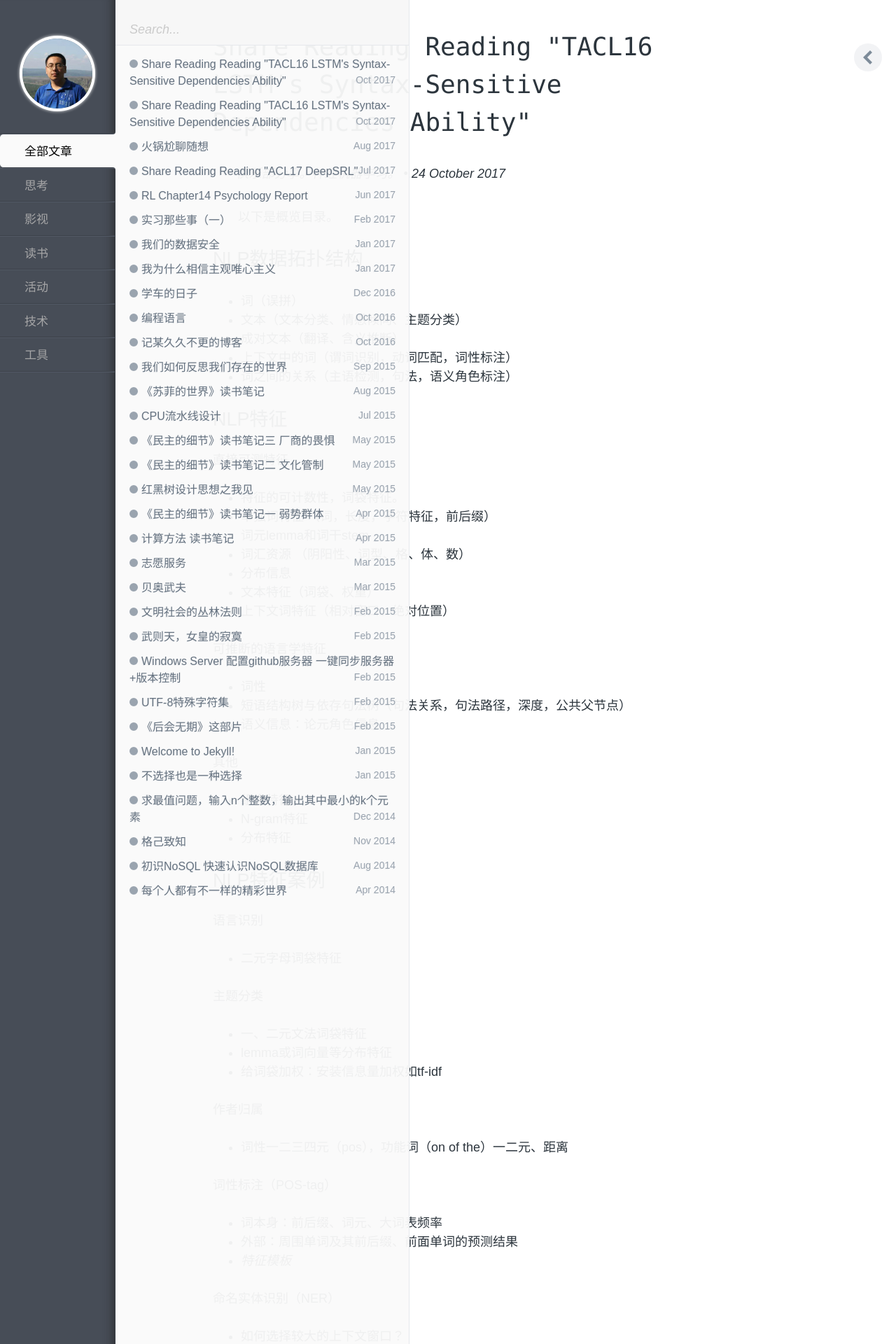
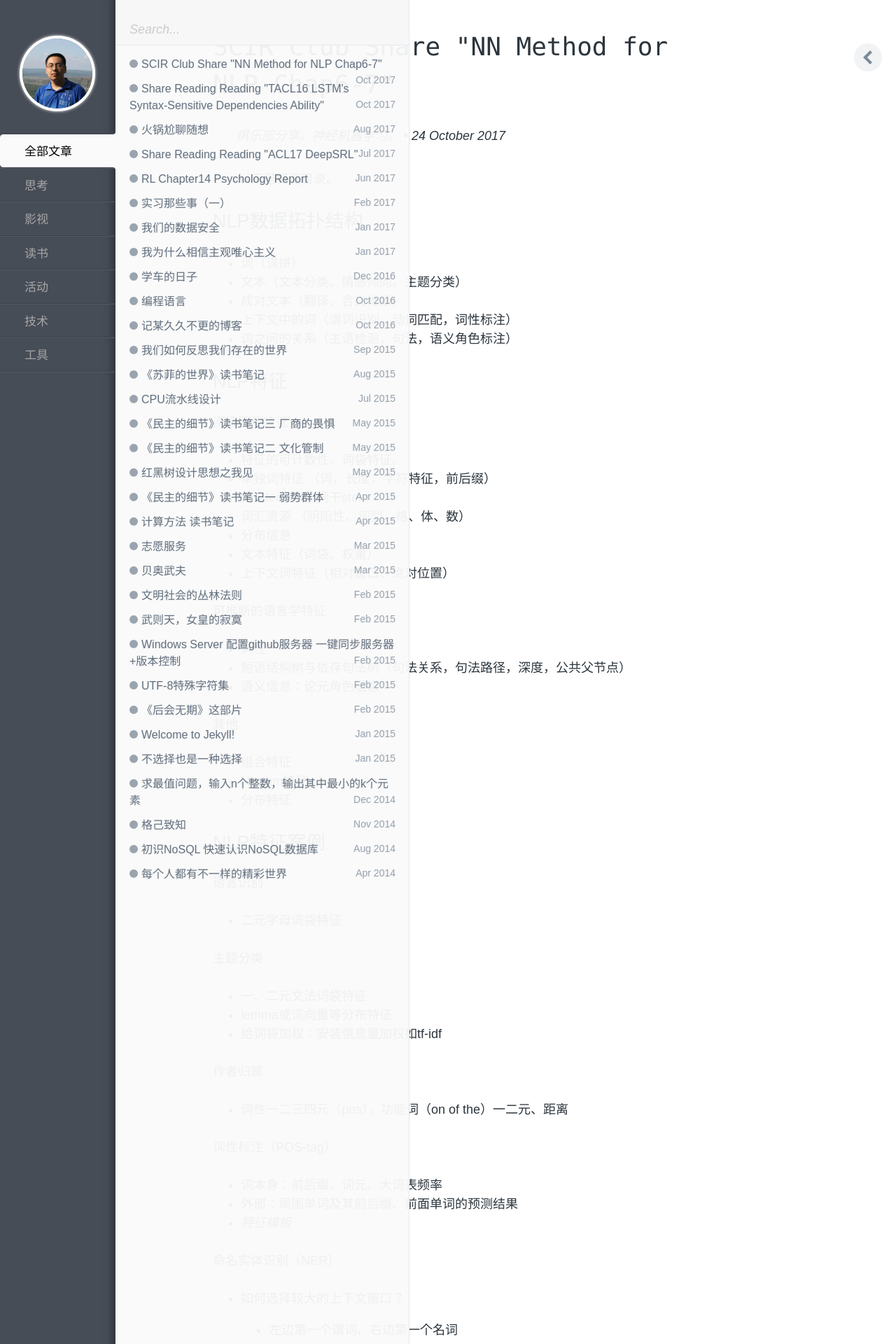
Before and after one commit to liu946/liu946.github.io, a Jekyll site: the page built from _posts/2017-10-24-NN-Methods-for-NLP-chap6-7.md, in a window 1280 px wide. Shown: the top 1920 px of the page at 70% size. Built offline with Jekyll 4.4.1, drawn with Linux system fonts in a browser that asks for light colours; comment, search, counter and statistics services are not loaded.

Commit message:
name changed

```diff
--- a/_posts/2017-10-24-NN-Methods-for-NLP-chap6-7.md
+++ b/_posts/2017-10-24-NN-Methods-for-NLP-chap6-7.md
@@ -1,6 +1,6 @@
 ---
 layout: plain
-title: Share Reading Reading "TACL16 LSTM's Syntax-Sensitive Dependencies Ability"
+title: SCIR Club Share  "NN Method for NLP Chap6-7"
 dec: 俱乐部分享。神经机器学习。
 category: tech
 ---
```
